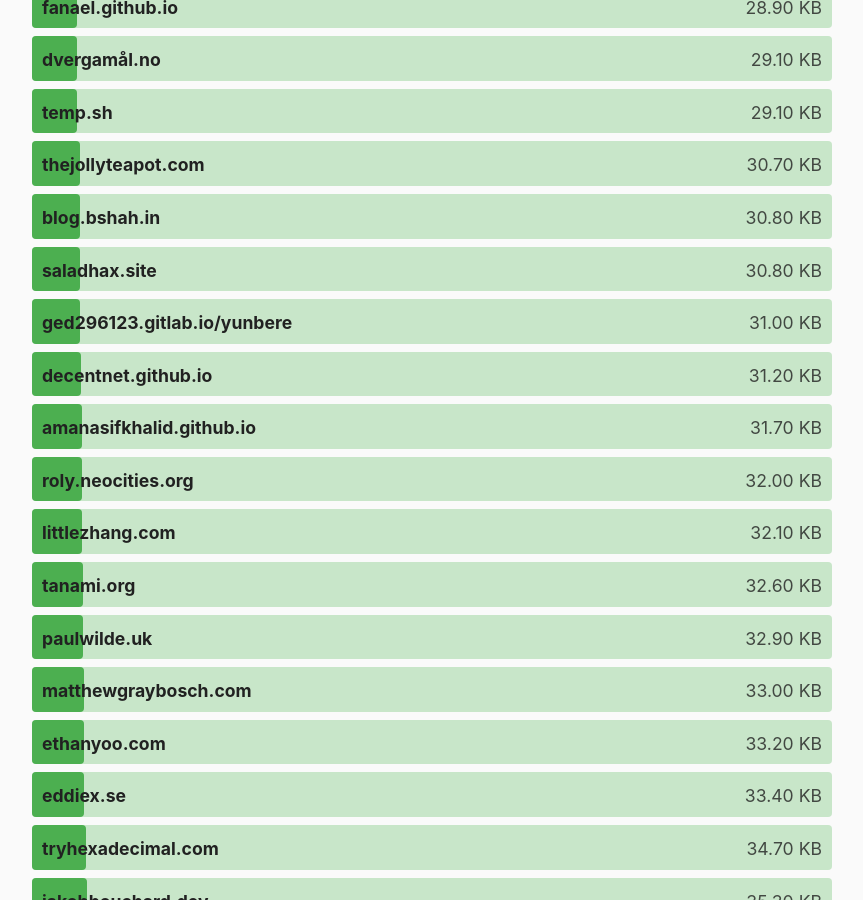
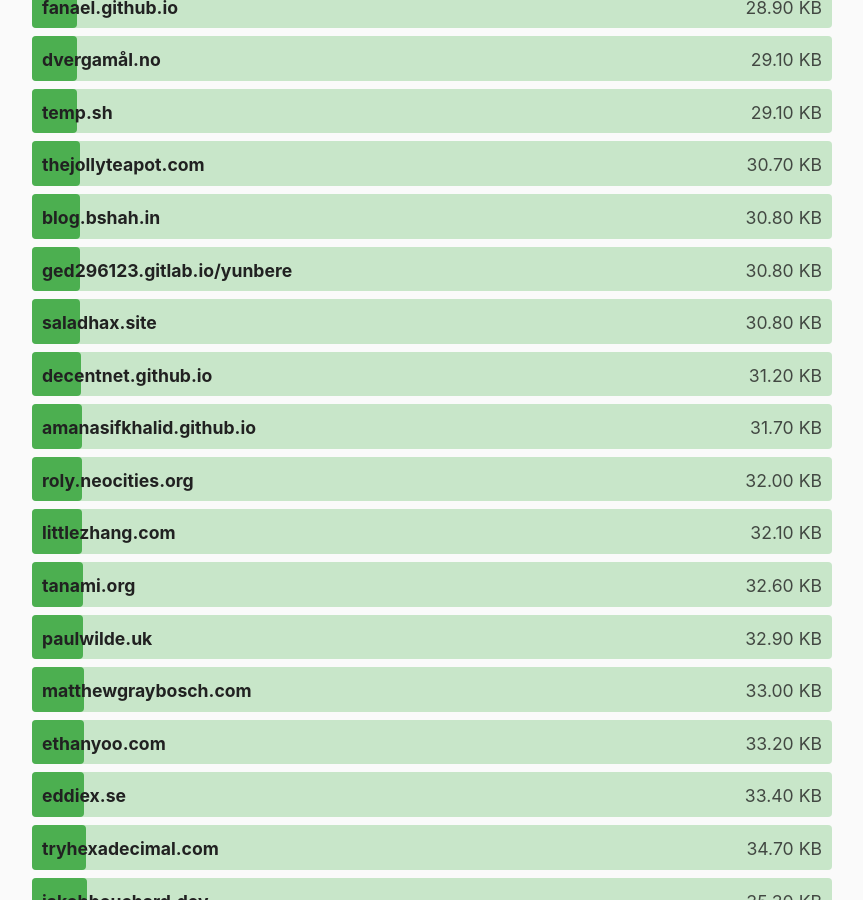
Before and after one commit to kevquirk/512kb.club, a Jekyll site: the page built from index.md, in a window 1280 px wide and 900 px high, scrolled down 6901 px. Shown: the whole window, without its empty margins (208-1071 px from the left). Built offline with Jekyll 4.4.1, drawn with Linux system fonts in a browser that asks for light colours.

```diff
--- a/_data/sites.yml
+++ b/_data/sites.yml
@@ -600,7 +600,7 @@
 
 - domain: ged296123.gitlab.io/yunbere
   url: https://ged296123.gitlab.io/yunbere
-  size: 31
+  size: 30.8
   last_checked: 2021-11-27
 
 - domain: getanamewithapun.pages.dev
```
